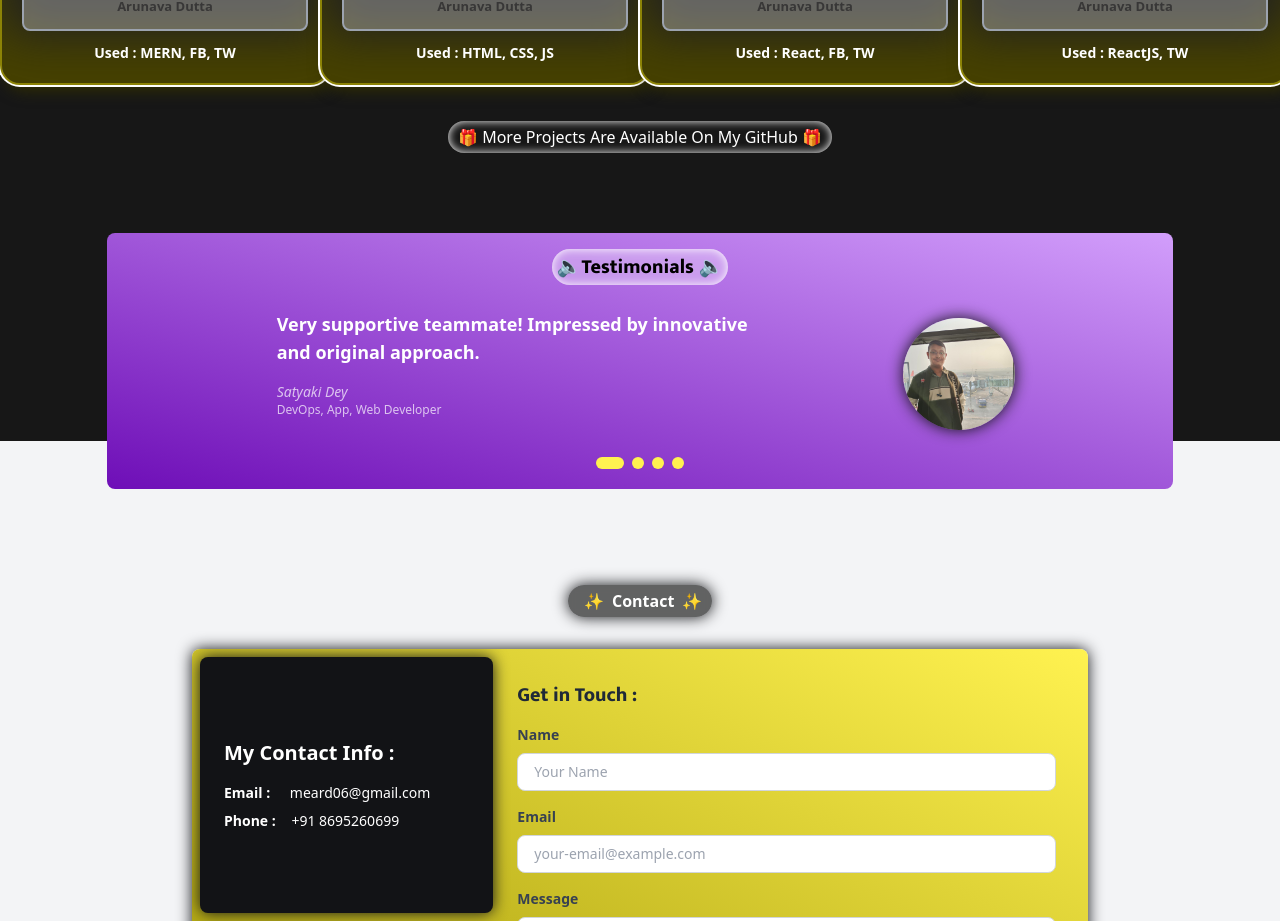
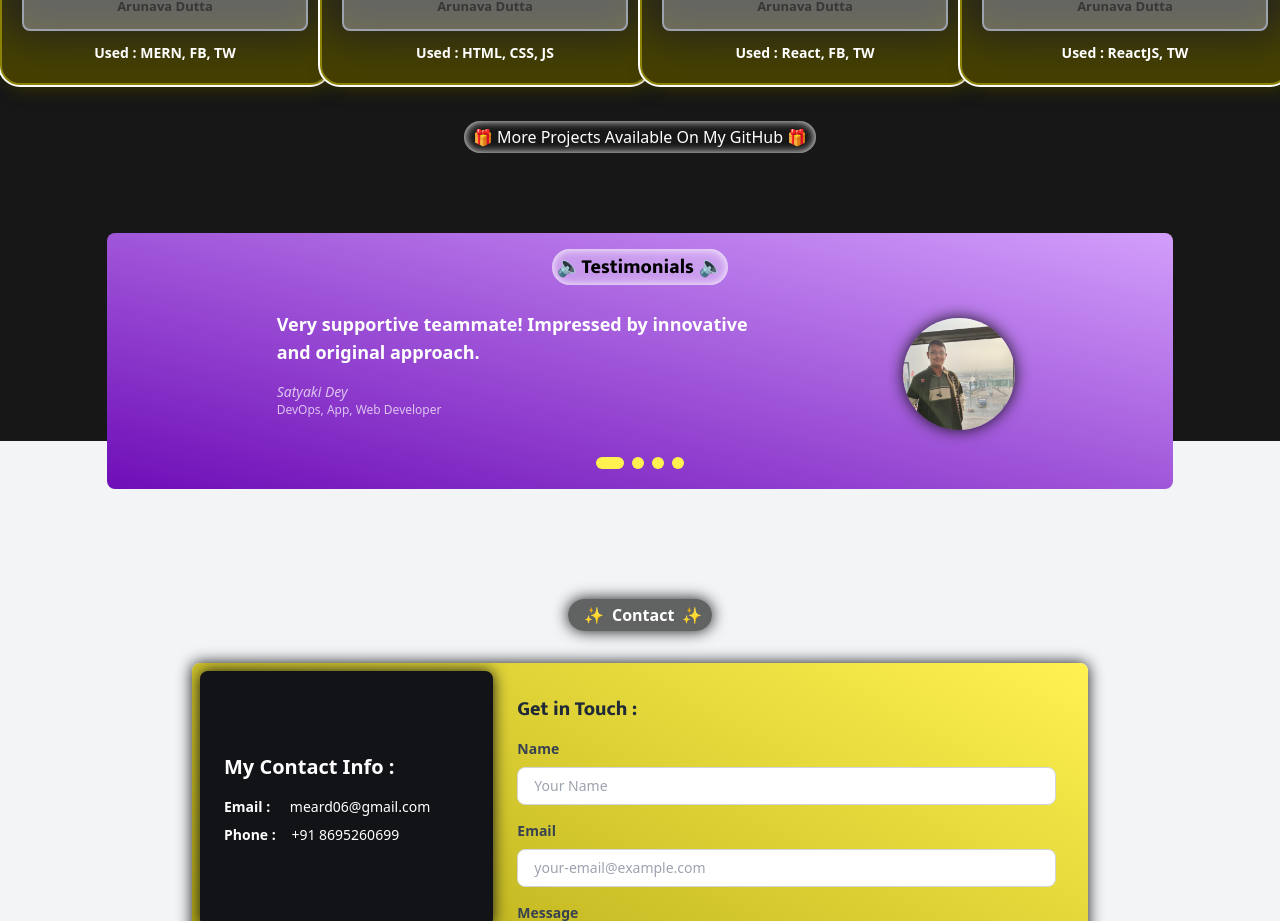
Before and after one commit to ArunavaCoderEm/Godard_Portfolio, a React (Vite) app: page / in a window 1280 px wide. Shown: the part 4179-5100 px from the top of the page. Built offline with nearby package versions, Linux system fonts and the light colour scheme; a web font is replaced by a local one.

Commit message:
portfolio updated

```diff
--- a/src/Components/Testimonials.tsx
+++ b/src/Components/Testimonials.tsx
@@ -40,7 +40,7 @@ const testimonials: Testlist[] = [
   },
 ];
 
-const TestimonialSlider = () => {
+const TestimonialSlider = ():React.ReactNode => {
   const [currentIndex, setCurrentIndex] = useState(0);
 
   const scrollTo = (index: number) => {
--- a/src/Pages/Contact.tsx
+++ b/src/Pages/Contact.tsx
@@ -4,7 +4,7 @@ const ContactForm = ():React.ReactNode => {
   return (
     <div id='contact' className="flex flex-col items-center mt-72 justify-center min-h-screen bg-gray-100 p-6">
 
-      <button className="flex items-center mt-3 mb-8 px-4 py-1 w-36 mx-auto backdrop-blur-sm bg-black/60 text-white font-semibold rounded-full sha focus:outline-none">
+      <button className="flex items-center mt-10 mb-8 px-4 py-1 w-36 mx-auto backdrop-blur-sm bg-black/60 text-white font-semibold rounded-full sha focus:outline-none">
         <span className="mr-2">✨</span> Contact <span className="ml-2">✨</span>
       </button>
 
--- a/src/Pages/Projects.tsx
+++ b/src/Pages/Projects.tsx
@@ -32,7 +32,9 @@ export default function Projects():React.ReactNode {
                 </div>
             ))}
     </div>
-    <Link to={"https://github.com/ArunavaCoderEm?tab=repositories"} target='_blank' className='text-white mb-10 mx-auto flex justify-center hover:text-[#FFF250] transition-all duration-300 text-center inssha w-96 p-1 rounded-full hover:translate-y-1'>🎁 More Projects Are Available On My GitHub 🎁</Link>
+
+    <Link to={"https://github.com/ArunavaCoderEm?tab=repositories"} target='_blank' className='text-white mb-10 mx-auto flex justify-center hover:text-[#FFF250] transition-all duration-300 text-center inssha w-[22rem] p-1 rounded-full hover:translate-y-1'>🎁 More Projects Available On My GitHub 🎁</Link>
+
 
       <TestimonialCarousel />
 
```
